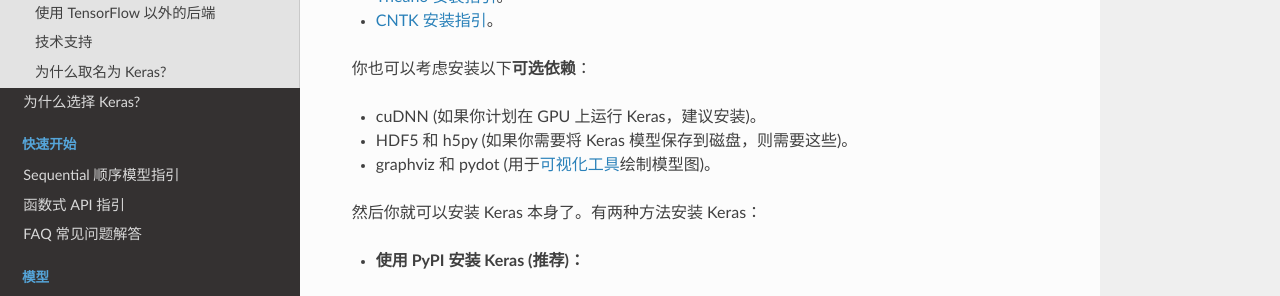
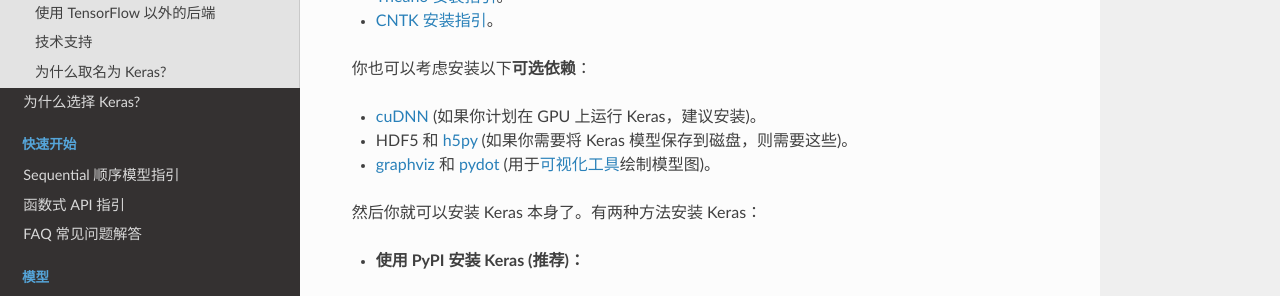
Before and after one commit to keras-team/keras-docs-zh, an MkDocs documentation site: the page built from sources/index.md, in a window 1280 px wide and 900 px high, scrolled down 2460 px. Shown: the part 151-447 px from the top of the window. Built offline with MkDocs 1.6.1, drawn with Linux system fonts in a browser that asks for light colours; nearby versions of some CDN libraries; old or Windows-style settings are respelled for this version of MkDocs; part of the change alters nothing that is shown.

```diff
--- a/sources/index.md
+++ b/sources/index.md
@@ -120,9 +120,9 @@ classes = model.predict(x_test, batch_size=128)
 
 你也可以考虑安装以下**可选依赖**：
 
-- cuDNN (如果你计划在 GPU 上运行 Keras，建议安装)。
-- HDF5 和 h5py (如果你需要将 Keras 模型保存到磁盘，则需要这些)。
-- graphviz 和 pydot (用于[可视化工具](https://keras.io/zh/visualization/)绘制模型图)。
+- [cuDNN](https://docs.nvidia.com/deeplearning/sdk/cudnn-install/) (如果你计划在 GPU 上运行 Keras，建议安装)。
+- HDF5 和 [h5py](http://docs.h5py.org/en/latest/build.html) (如果你需要将 Keras 模型保存到磁盘，则需要这些)。
+- [graphviz](https://graphviz.gitlab.io/download/) 和 [pydot](https://github.com/erocarrera/pydot) (用于[可视化工具](https://keras.io/zh/visualization/)绘制模型图)。
 
 然后你就可以安装 Keras 本身了。有两种方法安装 Keras：
 
```
